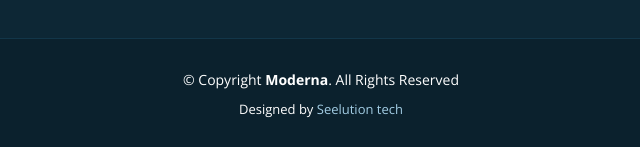
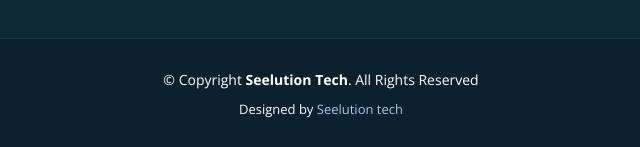
Before and after one commit to amitshuklabag/Seelution-tech, a plain HTML site: page index.html in a window 1280 px wide. Shown: the part 4212-4359 px from the top of the page, 319-959 px from the left. Drawn offline with nearby package versions, Linux system fonts and the light colour scheme.

Commit message:
Update index.html

```diff
--- a/index.html
+++ b/index.html
@@ -356,7 +356,7 @@
 
     <div class="container">
       <div class="copyright">
-        &copy; Copyright <strong><span>Moderna</span></strong>. All Rights Reserved
+        &copy; Copyright <strong><span>Seelution Tech</span></strong>. All Rights Reserved
       </div>
       <div class="credits">
         <!-- All the links in the footer should remain intact. -->
```
